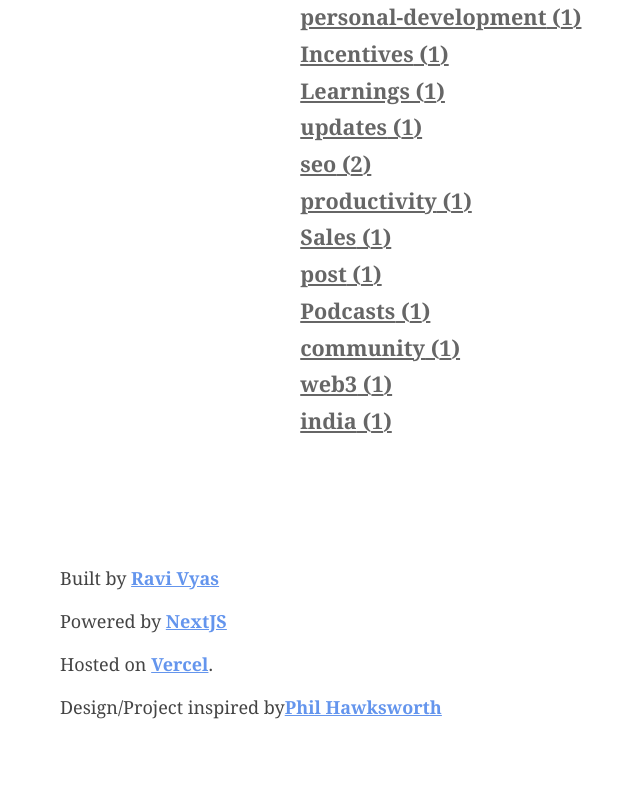
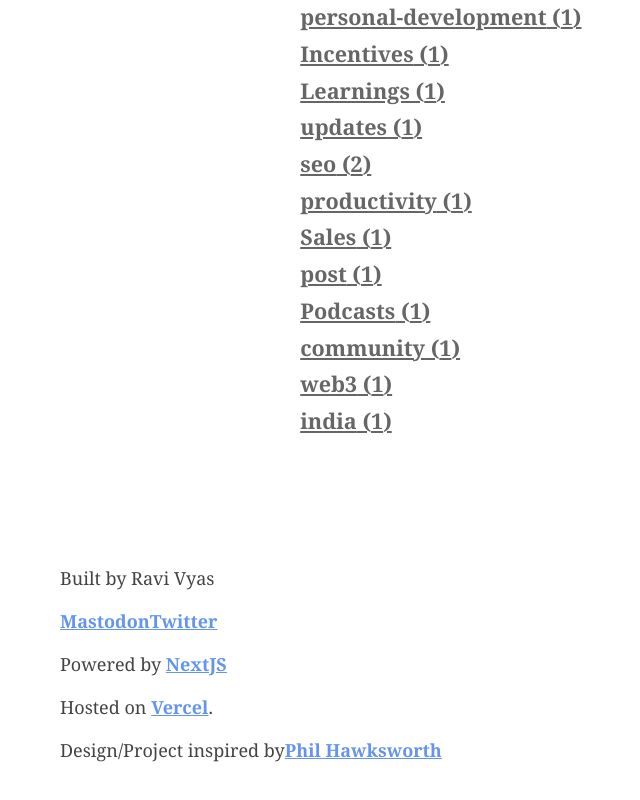
Before and after one commit to ravivyas84/nextjs-blog, a Next.js app: page /tag in a window 1280 px wide. Shown: the part 948-1748 px from the top of the page, without its empty margins (198-838 px from the left). Built offline with nearby package versions, Linux system fonts and the light colour scheme.

Commit message:
Update Footer.tsx
added mastodon

```diff
--- a/components/footers/Footer.tsx
+++ b/components/footers/Footer.tsx
@@ -4,7 +4,11 @@ export default function Footer() {
   return (
     <div className={styles.container}>
       <p>
-        Built by <a href="https://twitter.com/ravivyas84"> Ravi Vyas</a>
+        Built by Ravi Vyas
+      </p>
+      <p>
+        <a rel="me" href="https://mastodon.social/@ravi">Mastodon</a>
+        <a href="https://twitter.com/ravivyas84">Twitter</a>
       </p>
       <p>
         Powered by <a href="https://nextjs.org/">NextJS</a>
```
